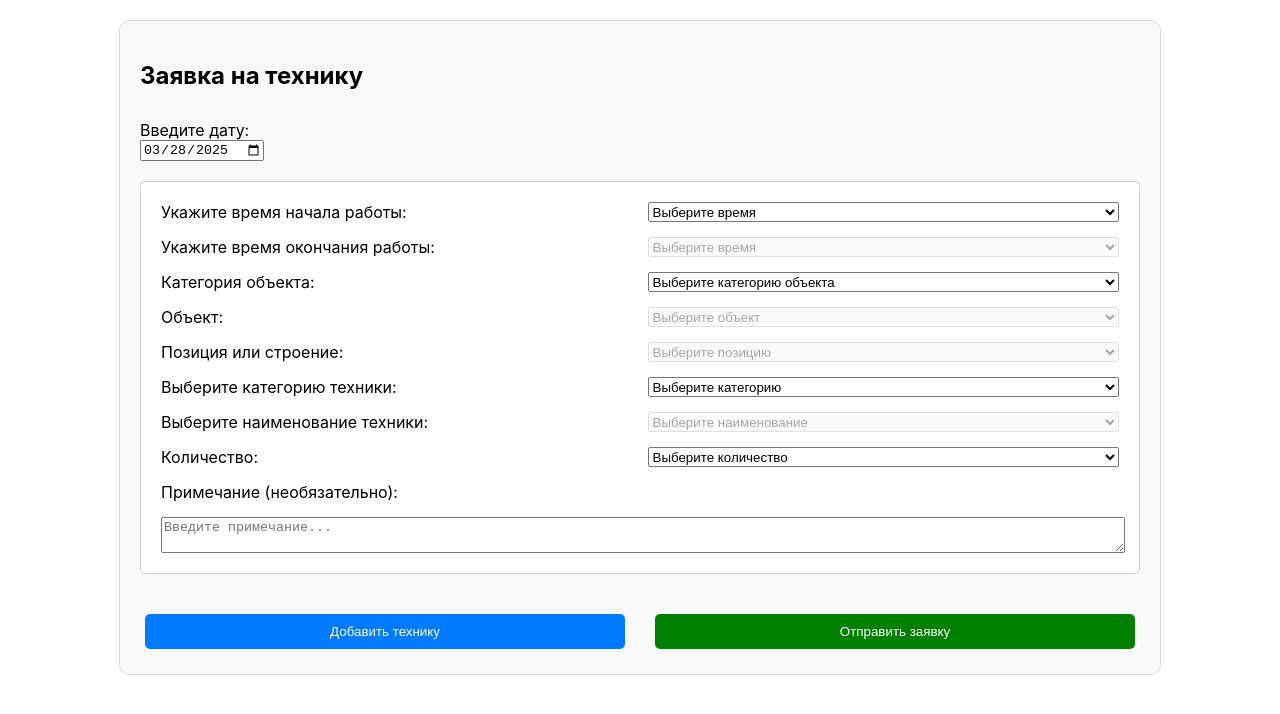
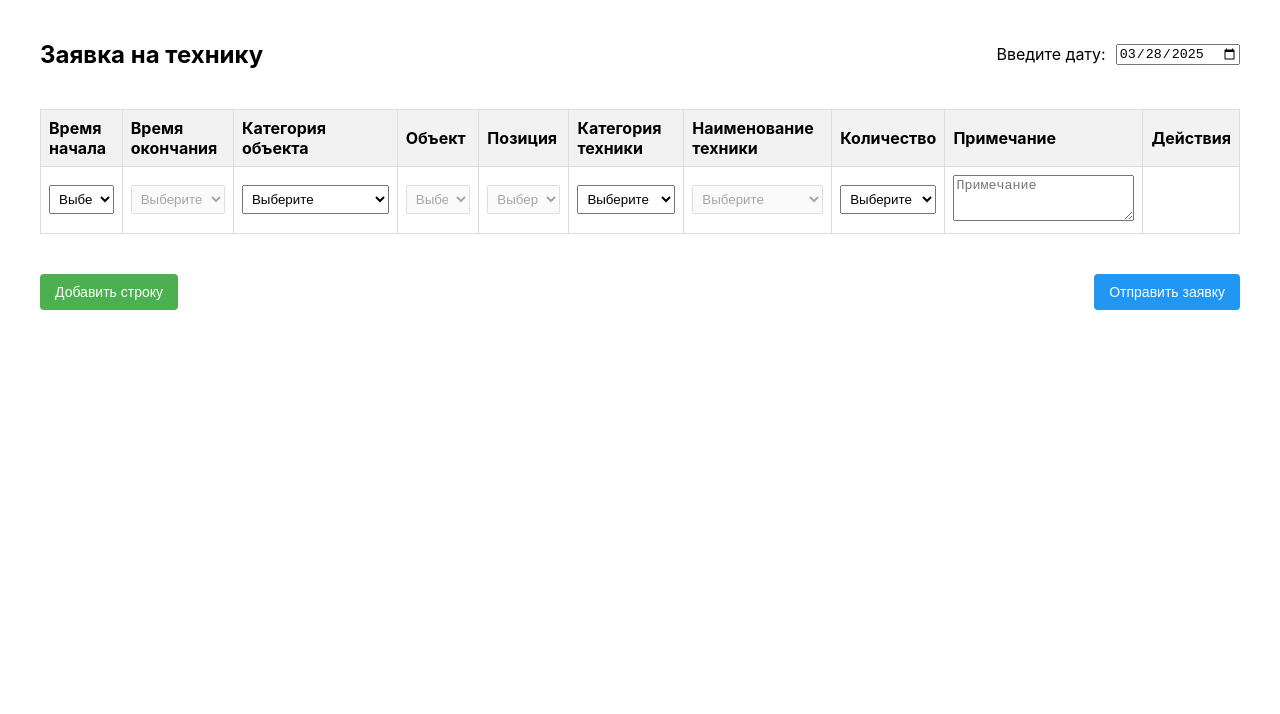
Before and after one commit to Andrefan1406/my_first_site, a React (Create React App) app: page /request in a window 1280 px wide. Shown: the top 714 px of the page. Built offline with nearby package versions, Linux system fonts and the light colour scheme.

Commit message:
переделана заявка для компа в табличную форму

```diff
--- a/src/RequestPage.js
+++ b/src/RequestPage.js
@@ -1,4 +1,4 @@
-import React, { useState } from "react";
+import React, { useState, useEffect } from "react";
 import styles from './RequestPage.module.css';
 
 // Списки категорий техники, объектов, позиций
@@ -67,23 +67,34 @@ const hoursOptions = Array.from({ length: 17 }, (_, i) => i + 6);
 const quantityOptions = Array.from({ length: 10 }, (_, i) => i + 1);
 
 const RequestPage = () => {
+  const [isMobile, setIsMobile] = useState(false);
   const [requests, setRequests] = useState([
-    { startTime: "", endTime: "", objectCategory: "", object: "", position: "", category: "", equipmentName: "", quantity: "", note: "" } // поля заявки
+    { startTime: "", endTime: "", objectCategory: "", object: "", position: "", category: "", equipmentName: "", quantity: "", note: "" }
   ]);
 
+  // Проверяем размер экрана при загрузке и при изменении размера
+  useEffect(() => {
+    const checkIfMobile = () => {
+      setIsMobile(window.innerWidth <= 768);
+    };
 
-  // Состояния для даты, модального окна и данных пользователя
+    checkIfMobile();
+    window.addEventListener('resize', checkIfMobile);
+
+    return () => {
+      window.removeEventListener('resize', checkIfMobile);
+    };
+  }, []);
 
   const [isModalOpen, setIsModalOpen] = useState(false);
   const [userFullName, setUserFullName] = useState("");
   const [userPhone, setUserPhone] = useState("");
   const [isSubmitting, setIsSubmitting] = useState(false);
 
-  // Функция для получения текущей даты в формате YYYY-MM-DD
   const getCurrentDate = () => {
     const today = new Date();
     const year = today.getFullYear();
-    const month = String(today.getMonth() + 1).padStart(2, "0"); // Месяцы начинаются с 0
+    const month = String(today.getMonth() + 1).padStart(2, "0");
     const day = String(today.getDate()).padStart(2, "0");
     return `${year}-${month}-${day}`;
   };
@@ -96,6 +107,7 @@ const RequestPage = () => {
       alert("Нельзя выбрать дату меньше текущей!");
       return;
     }
+    setSelectedDate(newDate);
   }
 
   const handleChange = (index, field, value) => {
@@ -106,7 +118,6 @@ const RequestPage = () => {
     if (field === "object") newRequests[index].position = "";
     if (field === "category") newRequests[index].equipmentName = "";
 
-    // Если изменяется время начала, сбрасываем время окончания, если оно меньше или равно
     if (field === "startTime" && newRequests[index].endTime <= value) {
       newRequests[index].endTime = "";
     }
@@ -126,13 +137,14 @@ const RequestPage = () => {
     setRequests([...requests, { startTime: "", endTime: "", objectCategory: "", object: "", position: "", category: "", equipmentName: "", quantity: "", note: "" }]);
   };
 
-  const removeLastRequest = () => {
+  const removeRequest = (index) => {
     if (requests.length > 1) {
-      setRequests(requests.slice(0, -1));
+      const newRequests = [...requests];
+      newRequests.splice(index, 1);
+      setRequests(newRequests);
     }
   };
 
-  // При клике на кнопку «Отправить заявку» проверяем заполненность и открываем модальное окно
   const submitRequest = () => {
     if (!selectedDate) {
       alert("Пожалуйста, выберите дату.");
@@ -148,22 +160,20 @@ const RequestPage = () => {
     setIsModalOpen(true);
   };
 
-  // Обработка отправки данных из модального окна
   const handleModalSubmit = async (e) => {
     e.preventDefault();
 
-    if (isSubmitting) return; // если запрос уже отправляется, не выполняем повторно
+    if (isSubmitting) return;
     if (!userFullName || !userPhone) {
       alert("Пожалуйста, заполните ФИО и номер телефона.");
       return;
     }
 
-    setIsSubmitting(true); // блокируем кнопку до завершения отправки
+    setIsSubmitting(true);
 
-    // Добавляем данные пользователя и дату к каждой заявке
     const updatedRequests = requests.map(request => ({
       ...request,
-      date: selectedDate, // добавляем выбранную дату
+      date: selectedDate,
       fullName: userFullName,
       phone: userPhone
     }));
@@ -178,19 +188,17 @@ const RequestPage = () => {
         body: JSON.stringify(updatedRequests),
       });
       alert("Заявка отправлена!");
-      // Сброс состояния
       setRequests([{ startTime: "", endTime: "", objectCategory: "", object: "", position: "", category: "", equipmentName: "", quantity: "", note: "" }]);
-      setSelectedDate("");
+      setSelectedDate(getCurrentDate());
       setUserFullName("");
       setUserPhone("");
       setIsModalOpen(false);
-      // Перенаправление на Google Таблицу
       window.location.href = "https://docs.google.com/spreadsheets/d/1nd1AxUUgxLcd6GYlnY5ZJZ0WYr-qmvrP67CGe1Ut4i8/edit?pli=1&gid=0#gid=0";
     } catch (error) {
       console.error("Ошибка при отправке:", error);
       alert("Ошибка при отправке заявки!");
     } finally {
-      setIsSubmitting(false); // разблокируем кнопку, когда запрос завершится
+      setIsSubmitting(false);
     }
   };
 
@@ -204,13 +212,15 @@ const RequestPage = () => {
             id="dateInput"
             type="date"
             value={selectedDate}
-          min={getCurrentDate()} // Устанавливаем минимальную дату как текущую
+            min={getCurrentDate()}
             onChange={handleDateChange}
           />
         </div>
       </div>
 
-      {requests.map((request, index) => (
+      {isMobile ? (
+        // Мобильная версия - вертикальное отображение
+        requests.map((request, index) => (
           <div key={index} className={styles.formBlock}>
             <label>Укажите время начала работы:</label>
             <select
@@ -231,7 +241,7 @@ const RequestPage = () => {
             >
               <option value="">Выберите время</option>
               {hoursOptions
-              .filter(hour => hour > request.startTime) // Фильтруем часы, чтобы они были больше времени начала
+                .filter(hour => hour > request.startTime)
                 .map(hour => (
                   <option key={hour} value={hour}>{hour}:00</option>
                 ))}
@@ -305,18 +315,178 @@ const RequestPage = () => {
                 <option key={quantity} value={quantity}>{quantity}</option>
               ))}
             </select>
+
             <label>Примечание (необязательно):</label>
-          <textarea value={request.note} onChange={e => handleChange(index, "note", e.target.value)} placeholder="Введите примечание..." />
+            <textarea
+              value={request.note}
+              onChange={e => handleChange(index, "note", e.target.value)}
+              placeholder="Введите примечание..."
+            />
+
+            {requests.length > 1 && (
+              <button
+                onClick={() => removeRequest(index)}
+                className={styles.removeButton}
+              >
+                Удалить эту технику
+              </button>
+            )}
           </div>
+        ))
+      ) : (
+        // Десктопная версия - табличное отображение
+        <div className={styles.tableContainer}>
+          <table className={styles.requestTable}>
+            <thead>
+              <tr>
+                <th>Время начала</th>
+                <th>Время окончания</th>
+                <th>Категория объекта</th>
+                <th>Объект</th>
+                <th>Позиция</th>
+                <th>Категория техники</th>
+                <th>Наименование техники</th>
+                <th>Количество</th>
+                <th>Примечание</th>
+                <th>Действия</th>
+              </tr>
+            </thead>
+            <tbody>
+              {requests.map((request, index) => (
+                <tr key={index}>
+                  <td>
+                    <select
+                      value={request.startTime}
+                      onChange={e => handleChange(index, "startTime", e.target.value)}
+                    >
+                      <option value="">Выберите</option>
+                      {hoursOptions.map(hour => (
+                        <option key={hour} value={hour}>{hour}:00</option>
                       ))}
+                    </select>
+                  </td>
+                  <td>
+                    <select
+                      value={request.endTime}
+                      onChange={e => handleChange(index, "endTime", e.target.value)}
+                      disabled={!request.startTime}
+                    >
+                      <option value="">Выберите</option>
+                      {hoursOptions
+                        .filter(hour => hour > request.startTime)
+                        .map(hour => (
+                          <option key={hour} value={hour}>{hour}:00</option>
+                        ))}
+                    </select>
+                  </td>
+                  <td>
+                    <select
+                      value={request.objectCategory}
+                      onChange={e => handleChange(index, "objectCategory", e.target.value)}
+                    >
+                      <option value="">Выберите</option>
+                      {Object.keys(objectCategoryOptions).map(category => (
+                        <option key={category} value={category}>{category}</option>
+                      ))}
+                    </select>
+                  </td>
+                  <td>
+                    <select
+                      value={request.object}
+                      onChange={e => handleChange(index, "object", e.target.value)}
+                      disabled={!request.objectCategory}
+                    >
+                      <option value="">Выберите</option>
+                      {objectCategoryOptions[request.objectCategory]?.map(obj => (
+                        <option key={obj} value={obj}>{obj}</option>
+                      ))}
+                    </select>
+                  </td>
+                  <td>
+                    <select
+                      value={request.position}
+                      onChange={e => handleChange(index, "position", e.target.value)}
+                      disabled={!request.object}
+                    >
+                      <option value="">Выберите</option>
+                      {(objectPositionOptions[request.object] || []).map(pos => (
+                        <option key={pos} value={pos}>{pos}</option>
+                      ))}
+                    </select>
+                  </td>
+                  <td>
+                    <select
+                      value={request.category}
+                      onChange={e => handleChange(index, "category", e.target.value)}
+                    >
+                      <option value="">Выберите</option>
+                      {Object.keys(categoryOptions).map(category => (
+                        <option key={category} value={category}>{category}</option>
+                      ))}
+                    </select>
+                  </td>
+                  <td>
+                    <select
+                      value={request.equipmentName}
+                      onChange={e => handleChange(index, "equipmentName", e.target.value)}
+                      disabled={!request.category}
+                    >
+                      <option value="">Выберите</option>
+                      {(categoryOptions[request.category] || []).map(name => (
+                        <option key={name} value={name}>{name}</option>
+                      ))}
+                    </select>
+                  </td>
+                  <td>
+                    <select
+                      value={request.quantity}
+                      onChange={e => handleChange(index, "quantity", e.target.value)}
+                    >
+                      <option value="">Выберите</option>
+                      {quantityOptions.map(quantity => (
+                        <option key={quantity} value={quantity}>{quantity}</option>
+                      ))}
+                    </select>
+                  </td>
+                  <td>
+                    <textarea
+                      value={request.note}
+                      onChange={e => handleChange(index, "note", e.target.value)}
+                      placeholder="Примечание"
+                      rows={2} // Количество строк
+                      className={styles.tableTextarea}
+                      style={{
+                        minHeight: '40px',
+                        maxHeight: '120px',
+                        overflowY: 'auto'
+                      }}
+                    />
+                  </td>
+                  <td>
+                    {requests.length > 1 && (
+                      <button
+                        onClick={() => removeRequest(index)}
+                        className={styles.removeButton}
+                      >
+                        Удалить
+                      </button>
+                    )}
+                  </td>
+                </tr>
+              ))}
+            </tbody>
+          </table>
+        </div>
+      )}
 
-      <button onClick={addRequest} className={styles.addButton}>Добавить технику</button>
-      {requests.length > 1 && (
-        <button onClick={removeLastRequest} className={styles.backButton}>Назад</button>
-      )}
+      <div className={styles.buttonsContainer}>
+        <button onClick={addRequest} className={styles.addButton}>
+          {isMobile ? "Добавить технику" : "Добавить строку"}
+        </button>
         <button onClick={submitRequest} className={styles.submitButton}>Отправить заявку</button>
+      </div>
 
-      {/* Модальное окно для ввода ФИО и номера телефона */}
+      {/* Модальное окно остается без изменений */}
       {isModalOpen && (
         <div className={styles.modalOverlay}>
           <div className={styles.modalContent}>
@@ -342,7 +512,7 @@ const RequestPage = () => {
               <button
                 type="submit"
                 className={styles.submitButton}
-                disabled={isSubmitting}  // блокировка кнопки во время отправки
+                disabled={isSubmitting}
               >
                 {isSubmitting ? "Отправка..." : "Отправить заявку"}
               </button>
--- a/src/RequestPage.module.css
+++ b/src/RequestPage.module.css
@@ -1,89 +1,180 @@
-/* Стили по умолчанию (мобильный вид) */
 .container {
-    max-width: 600px;
-    margin: 20px auto;
     padding: 20px;
-    border: 1px solid #ddd;
-    border-radius: 10px;
-    text-align: center;
+    max-width: 1200px;
+    margin: 0 auto;
   }
 
-  .formBlock {
-    margin-bottom: 15px;
-    padding: 10px;
-    border: 1px solid #ccc;
-    border-radius: 5px;
+  .headerBlock {
     display: flex;
     flex-direction: column;
-    gap: 5px;
-    text-align: left;
-  }
-
-  .addButton,
-  .backButton,
-  .submitButton {
-    padding: 10px;
-    margin: 5px;
-    color: white;
-    border: none;
-    border-radius: 5px;
-    cursor: pointer;
-  }
-
-  .addButton {
-    background: #007bff;
-  }
-
-  .backButton {
-    background: #dc3545;
-  }
-
-  .submitButton {
-    background: green;
+    margin-bottom: 20px;
   }
 
   .dateBlock {
     display: flex;
-    flex-direction: column;
-    align-items: flex-start;
+    align-items: center;
+    margin-top: 10px;
   }
 
-  .headerBlock {
-    grid-column: span 2;
+  .dateBlock label {
+    margin-right: 10px;
+  }
+
+  /* Стили для десктопной таблицы */
+  .tableContainer {
+    width: 100%;
+    overflow-x: auto;
+    margin-bottom: 20px;
+  }
+
+  .requestTable {
+    width: 100%;
+    border-collapse: collapse;
+    margin-bottom: 20px;
+  }
+
+  .requestTable th, .requestTable td {
+    border: 1px solid #ddd;
+    padding: 8px;
+    text-align: left;
+  }
+
+  .requestTable th {
+    background-color: #f2f2f2;
+    position: sticky;
+    top: 0;
+  }
+
+  .requestTable select, .requestTable input {
+    width: 100%;
+    padding: 5px;
+    box-sizing: border-box;
+  }
+
+  /* Стили для мобильной версии */
+  .formBlock {
+    border: 1px solid #ddd;
+    padding: 15px;
+    margin-bottom: 20px;
+    border-radius: 5px;
+  }
+
+  .formBlock label {
+    display: block;
+    margin-top: 10px;
+    margin-bottom: 5px;
+    font-weight: bold;
+  }
+
+  .formBlock select, .formBlock input, .formBlock textarea {
+    width: 100%;
+    padding: 8px;
+    margin-bottom: 10px;
+    border: 1px solid #ddd;
+    border-radius: 4px;
+  }
+
+  .formBlock textarea {
+    min-height: 60px;
+  }
+
+  /* Общие стили для кнопок */
+  .buttonsContainer {
+    display: flex;
+    justify-content: space-between;
+    margin-top: 20px;
+  }
+
+  .addButton, .submitButton, .removeButton {
+    padding: 10px 15px;
+    border: none;
+    border-radius: 4px;
+    cursor: pointer;
+    font-size: 14px;
+  }
+
+  .addButton {
+    background-color: #4CAF50;
+    color: white;
+  }
+
+  .submitButton {
+    background-color: #2196F3;
+    color: white;
+  }
+
+  .removeButton {
+    background-color: #f44336;
+    color: white;
+    margin-top: 10px;
+    width: 100%;
+  }
+
+  .addButton:hover, .submitButton:hover, .removeButton:hover {
+    opacity: 0.8;
+  }
+
+  /* Модальное окно */
+  .modalOverlay {
+    position: fixed;
+    top: 0;
+    left: 0;
+    right: 0;
+    bottom: 0;
+    background-color: rgba(0, 0, 0, 0.5);
+    display: flex;
+    justify-content: center;
+    align-items: center;
+    z-index: 1000;
+  }
+
+  .modalContent {
+    background-color: white;
+    padding: 20px;
+    border-radius: 5px;
+    width: 90%;
+    max-width: 400px;
+    position: relative;
+  }
+
+  .modalClose {
+    position: absolute;
+    top: 10px;
+    right: 10px;
+    font-size: 20px;
+    cursor: pointer;
+  }
+
+  .modalContent form {
     display: flex;
     flex-direction: column;
-    align-items: flex-start;
-    gap: 10px;
   }
 
+  .modalContent label {
+    margin-top: 10px;
+  }
 
-  /* 💻 Десктопная версия (ширина экрана от 1024px) */
-  @media (min-width: 1024px) {
-    .container {
-      max-width: 1000px;
-      background-color: #f9f9f9;
-      display: grid;
-      grid-template-columns: repeat(2, 1fr);
-      gap: 20px;
-      text-align: left;
+  .modalContent input {
+    padding: 8px;
+    margin-top: 5px;
+    border: 1px solid #ddd;
+    border-radius: 4px;
+  }
+
+  /* Адаптация для мобильных устройств */
+  @media (min-width: 769px) {
+    .headerBlock {
+      flex-direction: row;
+      justify-content: space-between;
+      align-items: center;
     }
 
-    .formBlock {
-      grid-column: span 2;
-      display: grid;
-      grid-template-columns: 1fr 1fr;
-      gap: 15px;
-      background-color: #ffffff;
-      padding: 20px;
+    .dateBlock {
+      margin-top: 0;
     }
 
-    .formBlock label,
-    .formBlock select,
-    .formBlock textarea {
-      width: 100%;
-    }
-
-    textarea {
-      grid-column: span 2;
+    .removeButton {
+      width: auto;
+      margin-top: 0;
     }
   }
```
Lines whose indentation alone changed are shown as unchanged.
